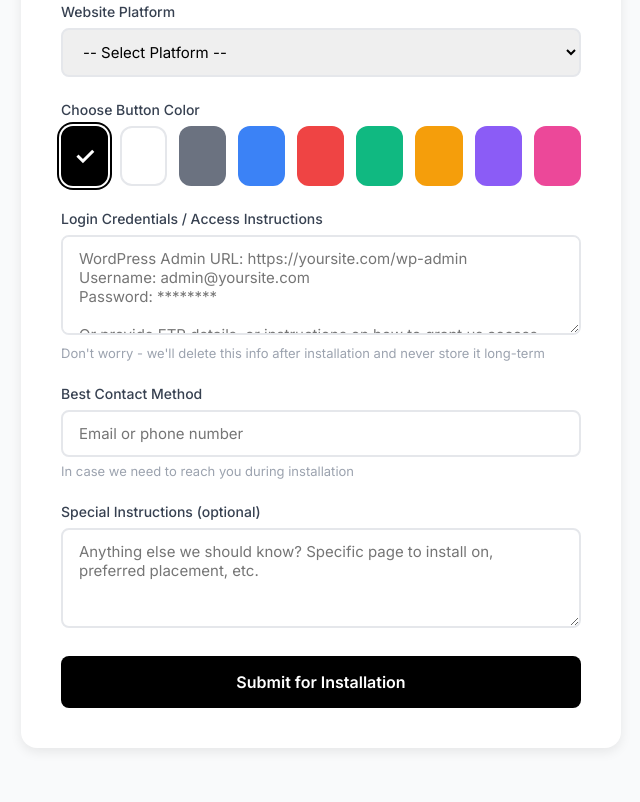
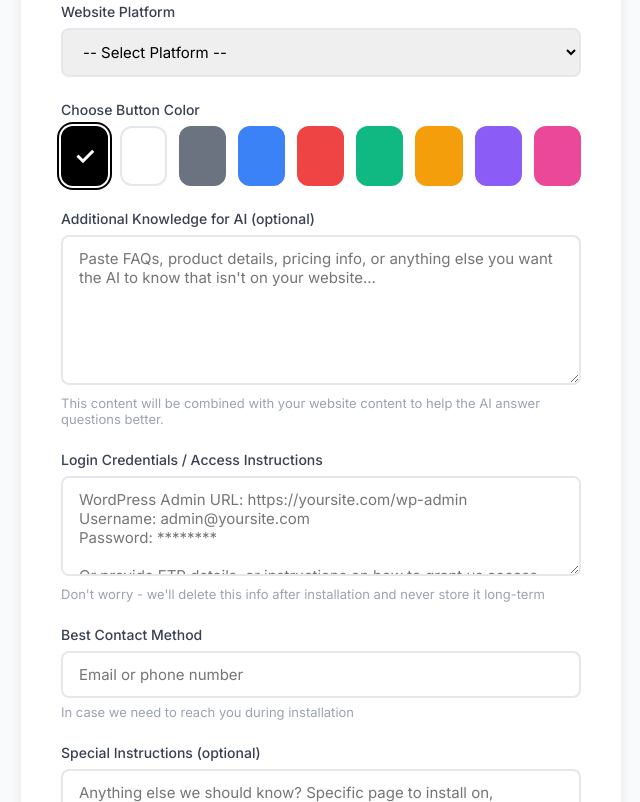
Before and after one commit to tadivirtual/lookr-backend, a website: page onboarding-dfy.html in a window 1280 px wide. Shown: the part 464-1266 px from the top of the page, without its empty margins (319-959 px from the left). Drawn offline with Linux system fonts and the light colour scheme.

Commit message:
Update onboarding-dfy.html

```diff
--- a/onboarding-dfy.html
+++ b/onboarding-dfy.html
@@ -196,6 +196,12 @@
       </div>
 
       <div class="form-group">
+        <label for="additional_knowledge">Additional Knowledge for AI (optional)</label>
+        <textarea id="additional_knowledge" name="additional_knowledge" placeholder="Paste FAQs, product details, pricing info, or anything else you want the AI to know that isn't on your website..." style="min-height: 150px; resize: vertical;"></textarea>
+        <small>This content will be combined with your website content to help the AI answer questions better.</small>
+      </div>
+
+      <div class="form-group">
         <label for="credentials">Login Credentials / Access Instructions</label>
         <textarea id="credentials" name="credentials" placeholder="WordPress Admin URL: https://yoursite.com/wp-admin&#10;Username: admin@yoursite.com&#10;Password: ********&#10;&#10;Or provide FTP details, or instructions on how to grant us access." required></textarea>
         <small>Don't worry - we'll delete this info after installation and never store it long-term</small>
```
